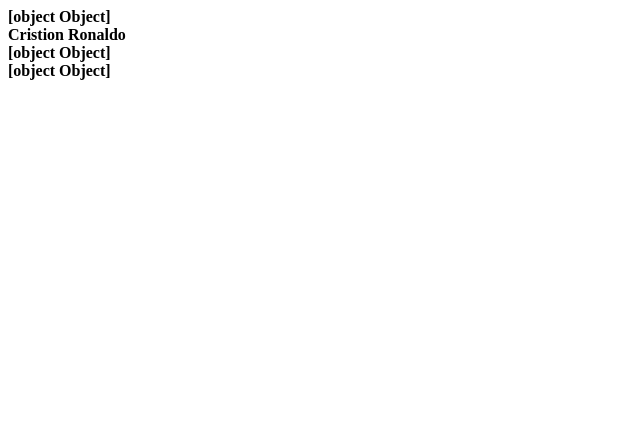
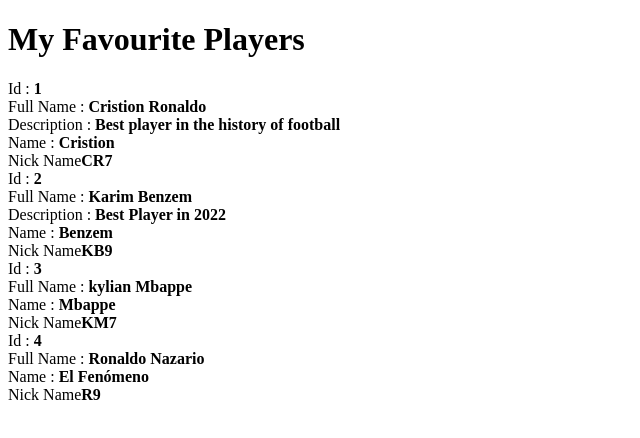
Before and after one commit to Ahmedbash98/Ahmed_Abdella_WEB601Assignments, an Angular app in the folder A_Abdella_MyFavouriteFootballPlayer/: page / in a window 1280 px wide. Shown: the top 438 px of the page, without its empty margins (0-640 px from the left). Built offline with nearby package versions, Linux system fonts and the light colour scheme.

Commit message:
Modified the app.componet.html and app.componet.ts

```diff
--- a/A_Abdella_MyFavouriteFootballPlayer/src/app/app.component.html
+++ b/A_Abdella_MyFavouriteFootballPlayer/src/app/app.component.html
@@ -1,7 +1,31 @@
+<h1>My Favourite Players</h1>
 
 <div>
-   <strong>{{ cr7 }}</strong><br>
-   <strong>{{ kb9.title }}</strong><br>
-   <strong>{{ km7 }}</strong><br>
-   <strong>{{ r9 }}</strong><br>
+  Id : <strong>{{ cr7.id }}</strong><br>
+  Full Name : <strong>{{ cr7.title }}</strong><br>
+  Description : <strong>{{ cr7.body }}</strong><br>
+  Name : <strong>{{ cr7.author }}</strong><br>
+  Nick Name<strong>{{ cr7.type }}</strong><br>
 </div>
+
+<div>
+  Id : <strong>{{ kb9.id }}</strong><br>
+  Full Name : <strong>{{ kb9.title }}</strong><br>
+  Description : <strong>{{ kb9.body }}</strong><br>
+  Name : <strong>{{ kb9.author }}</strong><br>
+  Nick Name<strong>{{ kb9.type }}</strong><br>
+</div>
+
+<div>
+  Id : <strong>{{ km7.id }}</strong><br>
+  Full Name : <strong>{{ km7.title }}</strong><br>
+  Name : <strong>{{ km7.author }}</strong><br>
+  Nick Name<strong>{{ km7.type }}</strong><br>
+</div>
+
+<div>
+  Id : <strong>{{ r9.id }}</strong><br>
+  Full Name : <strong>{{ r9.title }}</strong><br>
+  Name : <strong>{{ r9.author }}</strong><br>
+  Nick Name<strong>{{ r9.type }}</strong><br>
+</div>
--- a/A_Abdella_MyFavouriteFootballPlayer/src/app/app.component.ts
+++ b/A_Abdella_MyFavouriteFootballPlayer/src/app/app.component.ts
@@ -23,7 +23,7 @@
   this.cr7 = {
     id: 1,
     title: "Cristion Ronaldo",
-    body: undefined,
+    body: "Best player in the history of football",
     author: "Cristion",
     imageLink: undefined,
     type: "CR7",
@@ -33,32 +33,32 @@
 
   this.kb9 = {
     id: 2,
-    title: "Cristion Ronaldo",
-    body: undefined,
-    author: "Cristion",
+    title: "Karim Benzem",
+    body: "Best Player in 2022",
+    author: "Benzem",
     imageLink: undefined,
-    type: "CR7",
+    type: "KB9",
     hashtags: undefined
   };
 
   this.km7 = {
     id: 3,
-    title: "Cristion Ronaldo",
+    title: "kylian Mbappe",
     body: undefined,
-    author: "Cristion",
+    author: "Mbappe",
     imageLink: undefined,
-    type: "CR7",
+    type: "KM7",
     hashtags: undefined
   };
 
 
   this.r9 = {
     id: 4,
- title: "Cristion Ronaldo",
+    title: "Ronaldo Nazario",
     body: undefined,
-    author: "Cristion",
+    author: "El Fenómeno",
     imageLink: undefined,
-    type: "CR7",
+    type: "R9",
     hashtags: undefined
   };
 }
```
